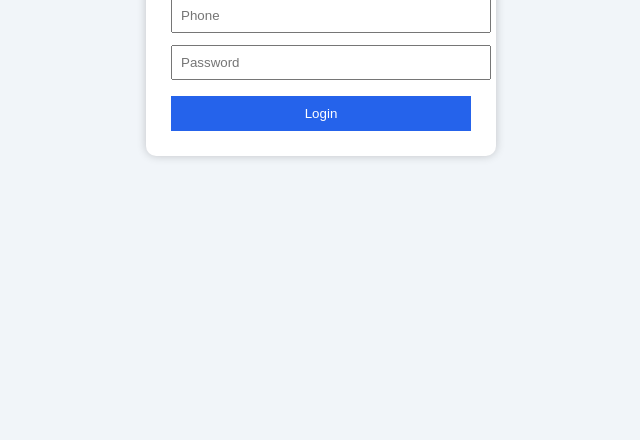
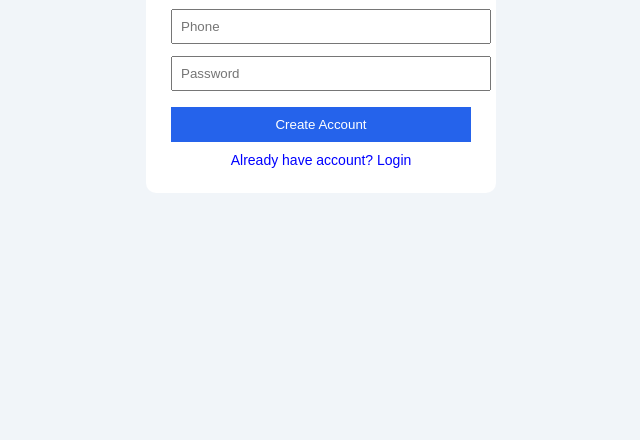
Before and after one commit to najeemnajus307-dot/daily-voting, a plain HTML site: page index.html in a window 1280 px wide. Shown: the part 376-816 px from the top of the page, without its empty margins (319-959 px from the left). Drawn offline with Linux system fonts and the light colour scheme.

Commit message:
Update index.html

```diff
--- a/index.html
+++ b/index.html
@@ -1,9 +1,7 @@
 <!DOCTYPE html>
 <html>
 <head>
-<meta charset="UTF-8">
-<title>Login</title>
-
+    <title>Login / Signup</title>
     <style>
         body{
             font-family:Arial;
@@ -14,12 +12,11 @@ body{
             height:100vh;
         }
         .box{
-    background:#fff;
+            background:white;
             padding:25px;
             width:300px;
             border-radius:10px;
             text-align:center;
-    box-shadow:0 0 10px rgba(0,0,0,.2);
         }
         input{
             width:100%;
@@ -29,48 +26,97 @@ input{
         button{
             width:100%;
             padding:10px;
+            margin-top:10px;
             background:#2563eb;
             color:white;
             border:none;
+            cursor:pointer;
+        }
+        .link{
             margin-top:10px;
+            color:blue;
             cursor:pointer;
+            font-size:14px;
         }
     </style>
 </head>
-
 <body>
 
 <div class="box">
+
+    <!-- SIGNUP -->
+    <div id="signupBox">
+        <h3>Sign Up</h3>
+        <input id="su_name" placeholder="Name">
+        <input id="su_phone" placeholder="Phone">
+        <input id="su_pass" type="password" placeholder="Password">
+        <button onclick="signup()">Create Account</button>
+        <div class="link" onclick="showLogin()">Already have account? Login</div>
+    </div>
+
+    <!-- LOGIN -->
+    <div id="loginBox" style="display:none">
         <h3>Login</h3>
+        <input id="li_phone" placeholder="Phone">
+        <input id="li_pass" type="password" placeholder="Password">
+        <button onclick="login()">Login</button>
+        <div class="link" onclick="showSignup()">New user? Sign up</div>
+    </div>
 
-<input id="phone" placeholder="Phone">
-<input id="pass" type="password" placeholder="Password">
-
-<button onclick="login()">Login</button>
 </div>
 
 <script>
-/* Already logged in */
-if(sessionStorage.getItem("userPhone")){
-    window.location.replace("vote.html");
+function showLogin(){
+    signupBox.style.display="none";
+    loginBox.style.display="block";
+}
+
+function showSignup(){
+    signupBox.style.display="block";
+    loginBox.style.display="none";
+}
+
+function signup(){
+    let name = su_name.value;
+    let phone = su_phone.value;
+    let pass = su_pass.value;
+
+    if(name=="" || phone=="" || pass==""){
+        alert("All fields required");
+        return;
+    }
+
+    if(localStorage.getItem("user_"+phone)){
+        alert("Account already exists");
+        return;
+    }
+
+    let user = {name:name, phone:phone, pass:pass};
+    localStorage.setItem("user_"+phone, JSON.stringify(user));
+
+    alert("Account created. Login now.");
+    showLogin();
 }
 
 function login(){
-    const phoneVal = document.getElementById("phone").value.trim();
-    const passVal  = document.getElementById("pass").value.trim();
+    let phone = li_phone.value;
+    let pass = li_pass.value;
 
-    if(phoneVal === "" || passVal === ""){
-        alert("Fill all fields");
+    let data = localStorage.getItem("user_"+phone);
+    if(!data){
+        alert("Account not found");
         return;
     }
 
-    /* 🔴 TEMP SIMPLE LOGIN
-       (No Firebase – direct access) */
+    let user = JSON.parse(data);
+    if(user.pass !== pass){
+        alert("Wrong password");
+        return;
+    }
 
-    sessionStorage.setItem("userName", phoneVal);
-    sessionStorage.setItem("userPhone", phoneVal);
-
-    window.location.replace("vote.html");
+    localStorage.setItem("currentUser", user.name);
+localStorage.setItem("currentPhone", user.phone);
+window.location.href = "vote.html";
 }
 </script>
 
```
Lines whose indentation alone changed are shown as unchanged.
